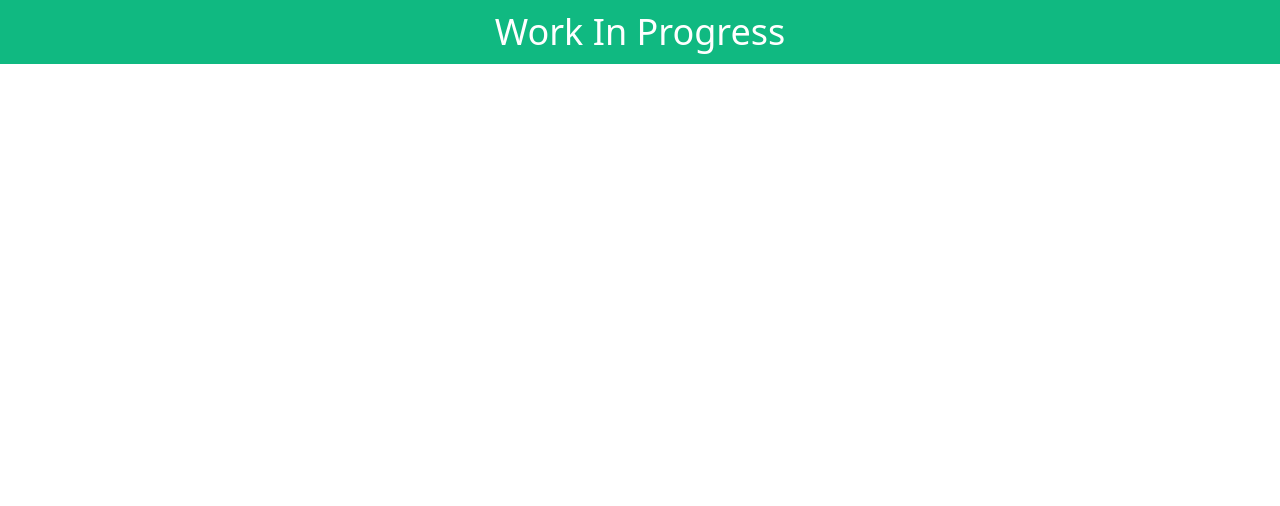
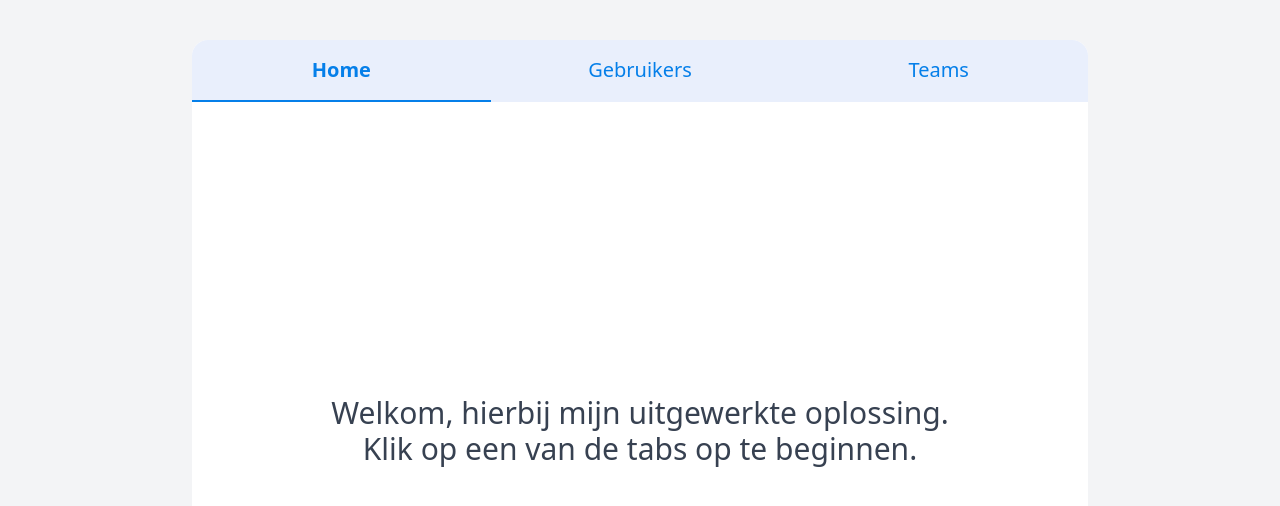
Before and after one commit to apostledev/assignment-vue, a Vue app: page / in a window 1280 px wide. Shown: the top 506 px of the page. Built offline with nearby package versions, Linux system fonts and the light colour scheme.

Commit message:
Add routing and a json fragment

```diff
--- a/index.html
+++ b/index.html
@@ -1,13 +1,13 @@
 <!DOCTYPE html>
-<html class="h-full w-full" lang="en">
+<html class="w-full h-full" lang="en">
   <head>
     <meta charset="UTF-8" />
     <link rel="icon" href="/favicon.ico" />
     <meta name="viewport" content="width=device-width, initial-scale=1.0" />
     <title>Vite App</title>
   </head>
-  <body class="h-full w-full flex">
-    <div class="h-full w-full" id="app"></div>
+  <body class="flex flex-col items-center justify-center w-full h-full py-10 bg-gray-100">
+    <div class="w-full h-full max-w-4xl" id="app"></div>
     <script type="module" src="/src/main.ts"></script>
   </body>
 </html>
--- a/package.json
+++ b/package.json
@@ -7,7 +7,8 @@
     "serve": "vite preview"
   },
   "dependencies": {
-    "vue": "^3.0.5"
+    "vue": "^3.0.5",
+    "vue-router": "^4.0.6"
   },
   "devDependencies": {
     "@vitejs/plugin-vue": "^1.2.1",
--- a/src/App.vue
+++ b/src/App.vue
@@ -1,11 +1,20 @@
 <template>
-  <h1 class="bg-green-500 text-white p-3 text-4xl text-center">Work In Progress</h1>
+  <div class="flex flex-col w-full h-full p-4 overflow-hidden bg-white rounded-2xl">
+    <div class="flex -m-4 pb-8 text-[#057fe9]">
+      <tab-link path="/">Home</tab-link>
+      <tab-link path="/users">Gebruikers</tab-link>
+      <tab-link path="/teams">Teams</tab-link>
+    </div>
+    <router-view></router-view>
+  </div>
 </template>
 
 <script lang="ts">
 import { defineComponent } from 'vue'
+import TabLink from "./Components/TabLink.vue";
 
 export default defineComponent({
-  name: 'App'
+  name: 'App',
+  components: { TabLink }
 })
 </script>
--- /dev/null
+++ b/src/Components/TabLink.vue
@@ -0,0 +1,29 @@
+<template>
+    <router-link
+        :to="path"
+        v-slot="{ href, navigate, isActive }"
+        custom>
+        <a
+            :href="href" @click="navigate"
+            class="w-full text-center bg-[#e9effc] p-4 text-xl hover:bg-[#e0e7f6] cursor-pointer"
+            :class="{'font-semibold border-b-2 border-[#057fe9]': isActive}">
+            <slot></slot>
+        </a>
+    </router-link>
+
+    <!--
+        <div class="w-full text-center bg-[#e9effc] p-4 text-xl hover:bg-[#e0e7f6] cursor-pointer font-semibold border-b-2 border-[#057fe9]">Gebruikers</div>
+     -->
+</template>
+
+<script lang="ts">
+import { defineComponent } from 'vue'
+
+export default defineComponent({
+  name: 'TabLink',
+  props: ['path'],
+  setup(){
+
+  }
+})
+</script>
--- /dev/null
+++ b/src/Fragments/useJsonFetch.ts
@@ -0,0 +1,10 @@
+export default function useJsonFetch(){
+
+    const jsonFetch = async (url: string) => {
+        const req = await fetch("http://localhost:8000/api" + url);
+        return await req.json();
+    }
+
+    return { jsonFetch }
+
+}
--- /dev/null
+++ b/src/Pages/Home.vue
@@ -0,0 +1,5 @@
+<template>
+    <div class="flex items-center justify-center w-full h-full text-3xl text-center text-gray-700">
+        <span>Welkom, hierbij mijn uitgewerkte oplossing. <br/>Klik op een van de tabs op te beginnen.</span>
+    </div>
+</template>
--- /dev/null
+++ b/src/Pages/Teams.vue
@@ -0,0 +1,3 @@
+<template>
+    Hi, im the Teams page
+</template>
--- /dev/null
+++ b/src/Pages/Users.vue
@@ -0,0 +1,3 @@
+<template>
+    Hi, im the User page
+</template>
--- a/src/main.ts
+++ b/src/main.ts
@@ -1,5 +1,8 @@
 import { createApp } from 'vue'
 import App from './App.vue'
+import { router } from "./router";
 import './style.css'
 
-createApp(App).mount('#app')
+const app = createApp(App);
+app.use(router);
+app.mount('#app')
--- /dev/null
+++ b/src/router.ts
@@ -0,0 +1,15 @@
+import {createRouter, createWebHashHistory} from "vue-router";
+import HomePage from "./Pages/Home.vue";
+import UsersPage from "./Pages/Users.vue";
+import TeamsPage from "./Pages/Teams.vue";
+
+const router = createRouter({
+    history: createWebHashHistory(),
+    routes: [
+        { path: '/', component: HomePage },
+        { path: '/users', component: UsersPage },
+        { path: '/teams', component: TeamsPage },
+    ]
+})
+
+export { router }
```
Also changed, not shown: 2 other files (tests, documents, lock files or other folders).
